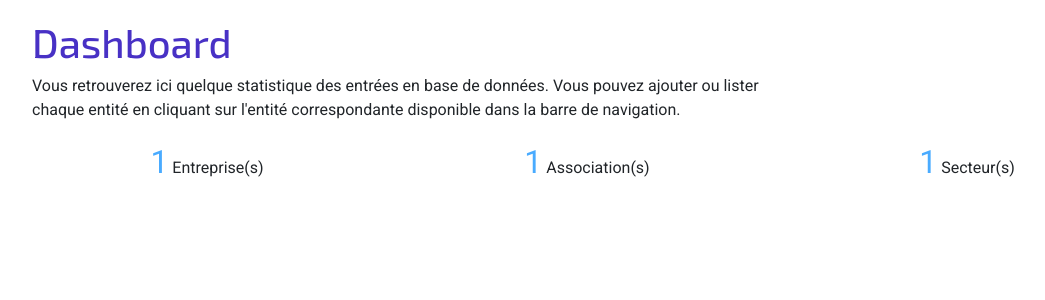
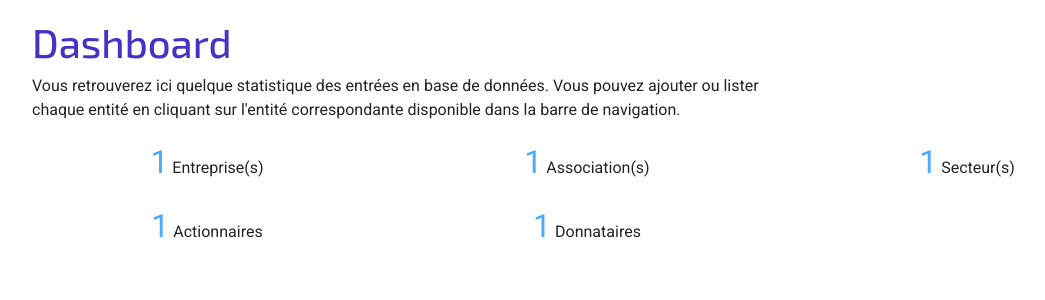
Before and after one commit to BlueSkunka/TP-PHP, a PHP site: template view/home.php in a window 1280 px wide. Shown: the top 300 px of the page, without its empty margins (53-1098 px from the left). Run offline with PHP 8.4, Linux system fonts and the light colour scheme; the template is opened without the code that fills it: most values are stand-ins (such as "Sample title", 1, 10 or a date in 2020).

Commit message:
CEST FINI, NIK LE PHP

```diff
--- a/javascript/structure_form.js
+++ b/javascript/structure_form.js
@@ -23,8 +23,6 @@ const prototypeParent = prototype.parentElement;
 // * Ajout d'un nouveau prototype
 let btnAddSector = document.getElementById("btnAddSector");
 btnAddSector.onclick = function() {
-  console.log("cc");
-
   let newPrototype = prototype.cloneNode(true);
   prototypeParent.appendChild(newPrototype);
 };
--- a/view/home.php
+++ b/view/home.php
@@ -24,4 +24,12 @@
             <p><span class="flashy-text"><?= count($sectors) ?></span> Secteur(s)</p>
         </div>
     </div>
+    <div class="row">
+        <div class="col-lg-4 text-center">
+            <p><span class="flashy-text"><?= $shareHolderNumber ?></span> Actionnaires</p>
+        </div>
+        <div class="col-lg-4 text-center">
+            <p><span class="flashy-text"><?= $donorNumber ?></span> Donnataires</p>
+        </div>
+    </div>
 </div>
```
Also changed, not shown: controller/home.php (+12 -0 lines).
